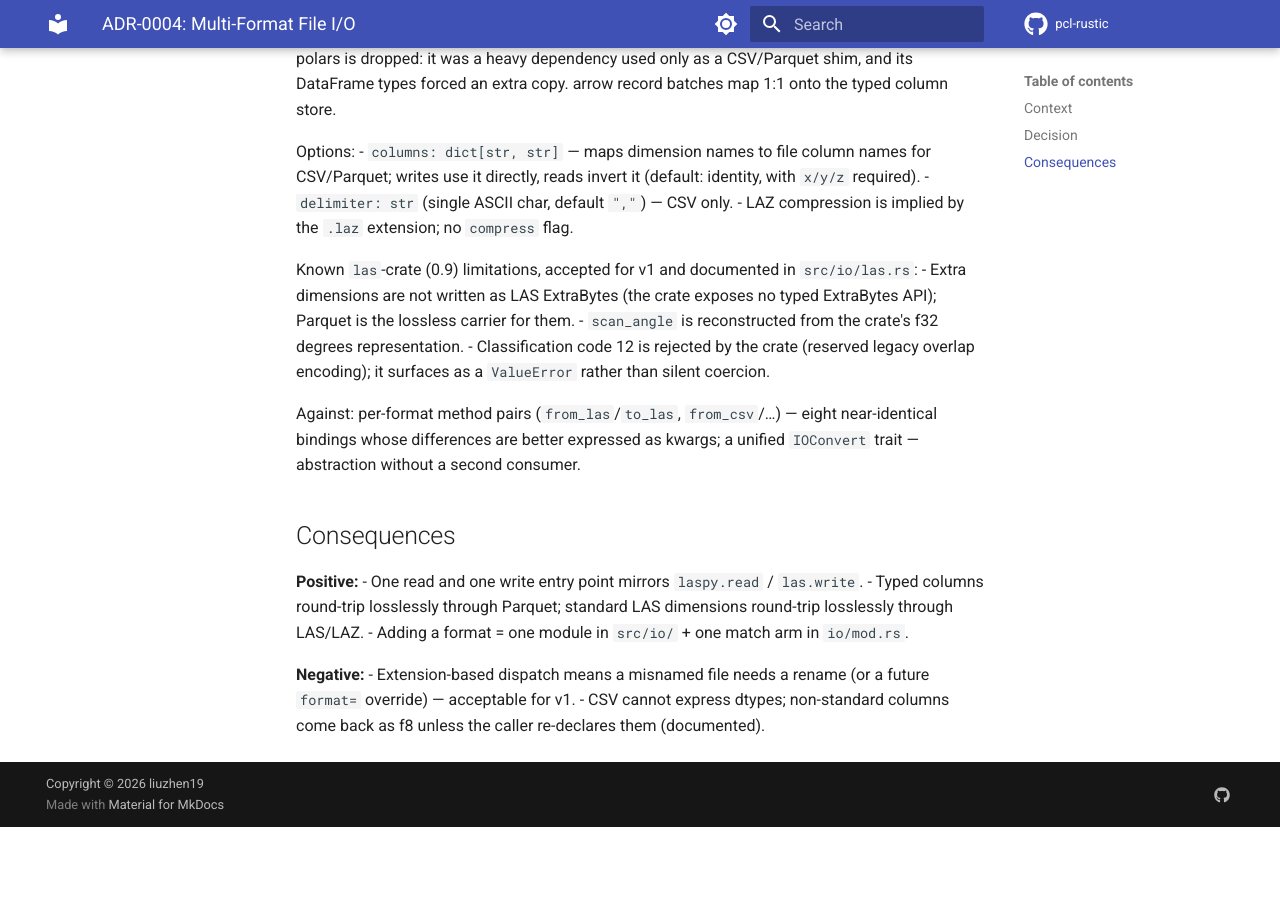
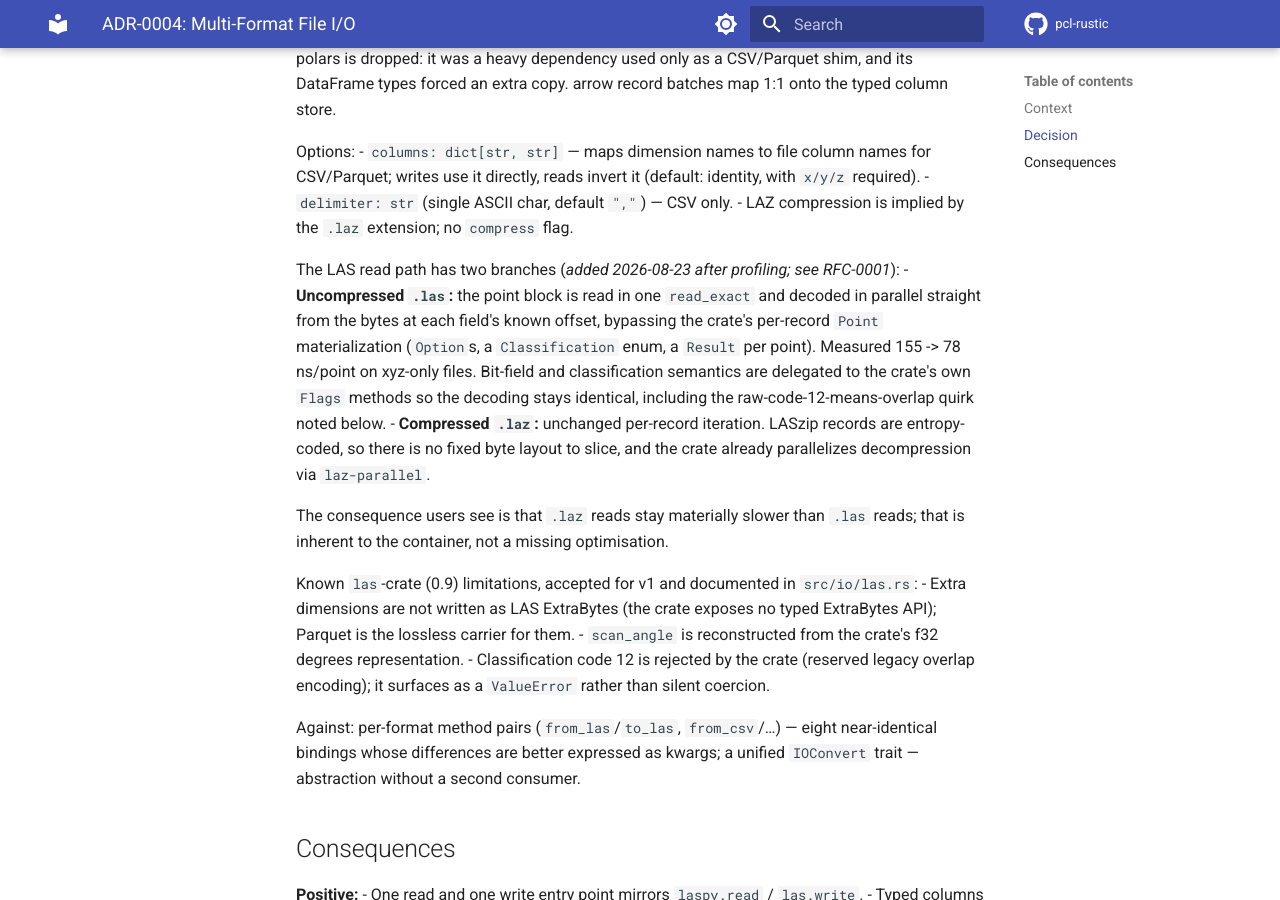
Before and after one commit to HernandoR/pcl-rustic, an MkDocs documentation site: the page built from docs/plans/adr-0004-multi-format-file-io-2026-08-22.md, in a window 1280 px wide and 900 px high, scrolled down 993 px. Built offline with MkDocs 1.6.1 and Material for MkDocs 9.7.7, drawn with Linux system fonts in a browser that asks for light colours; comment, search, counter and statistics services are not loaded; the version menu is left out; before the commit the page ends 1820 px from its top, so only the background shows below that.

Commit message:
docs(adr): 将优化 #2/#3/#4 的设计决策补入对应 ADR
此前仅 ADR-0002（CPU 端 f64 坐标）随代码修订，其余三项只记录在
RFC-0001 讨论日志中，导致 ADR 与实际设计脱节：

- ADR-0001 增补「burn 用于什么、不用于什么」：Dispatch 是设备与张量
  抽象，并非要求所有 kernel 都走 burn；CPU 变换、体素分箱、LAS 解码
  均为 rayon 手写 kernel，burn 仍独占设备端数据与其上的全部运算
- ADR-0003 记录体素改为排序分组，并固化两条必须保持的性质：
  按键升序访问以保证 Random{seed} 可复现、gather 前索引升序以保持输入顺序
- ADR-0004 记录 LAS 读取的两条分支（未压缩批量并行解码 / LAZ 逐点），
  并说明 .laz 慢于 .las 是容器固有属性而非遗留优化点

```diff
--- a/docs/plans/adr-0004-multi-format-file-io-2026-08-22.md
+++ b/docs/plans/adr-0004-multi-format-file-io-2026-08-22.md
@@ -40,6 +40,22 @@
 - `delimiter: str` (single ASCII char, default `","`) — CSV only.
 - LAZ compression is implied by the `.laz` extension; no `compress` flag.
 
+The LAS read path has two branches (*added 2026-08-23 after profiling; see
+RFC-0001*):
+- **Uncompressed `.las`:** the point block is read in one `read_exact` and
+  decoded in parallel straight from the bytes at each field's known offset,
+  bypassing the crate's per-record `Point` materialization (`Option`s, a
+  `Classification` enum, a `Result` per point). Measured 155 -> 78 ns/point
+  on xyz-only files. Bit-field and classification semantics are delegated to
+  the crate's own `Flags` methods so the decoding stays identical, including
+  the raw-code-12-means-overlap quirk noted below.
+- **Compressed `.laz`:** unchanged per-record iteration. LASzip records are
+  entropy-coded, so there is no fixed byte layout to slice, and the crate
+  already parallelizes decompression via `laz-parallel`.
+
+The consequence users see is that `.laz` reads stay materially slower than
+`.las` reads; that is inherent to the container, not a missing optimisation.
+
 Known `las`-crate (0.9) limitations, accepted for v1 and documented in
 `src/io/las.rs`:
 - Extra dimensions are not written as LAS ExtraBytes (the crate exposes no
```
Also changed, not shown: docs/plans/adr-0001-unified-dispatch-backend-torch-interop-2026-08-22.md (+17 -0 lines), docs/plans/adr-0003-repository-layout-dev-workflow-2026-08-22.md (+12 -0 lines).
